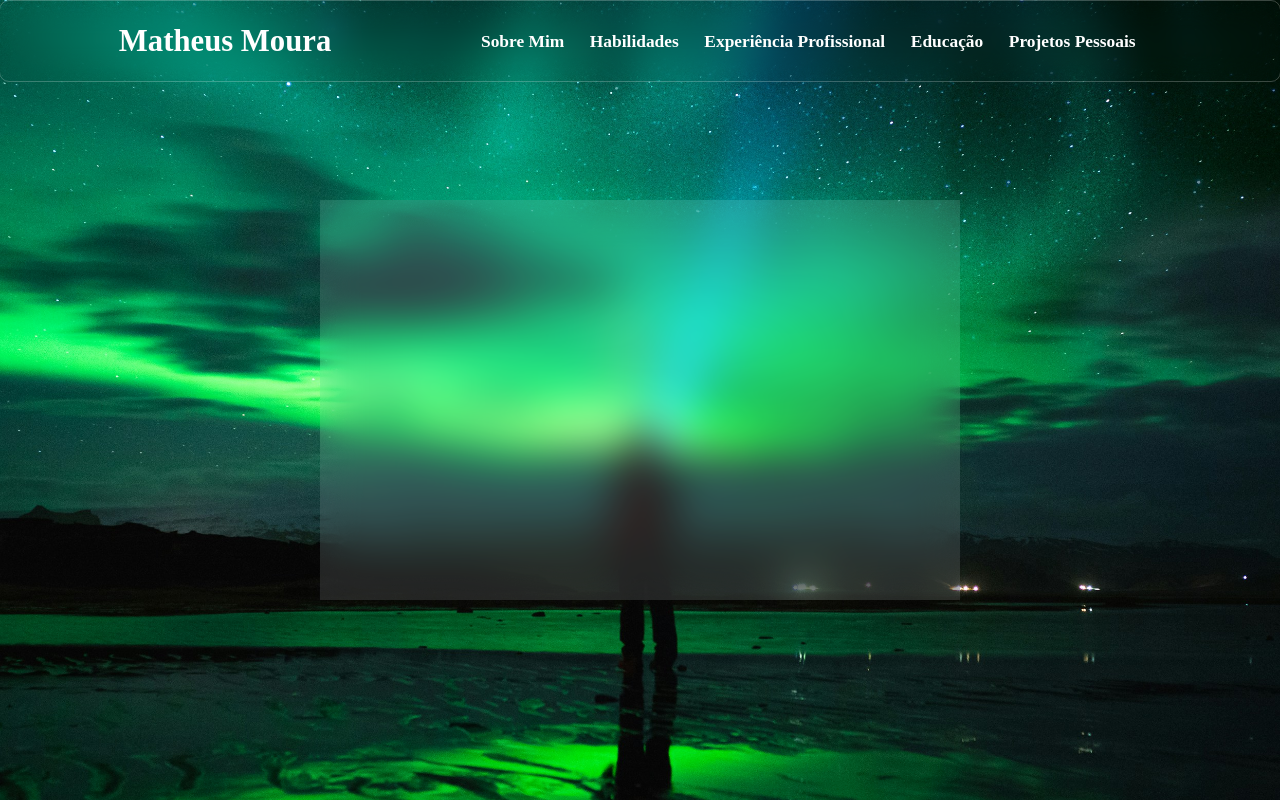
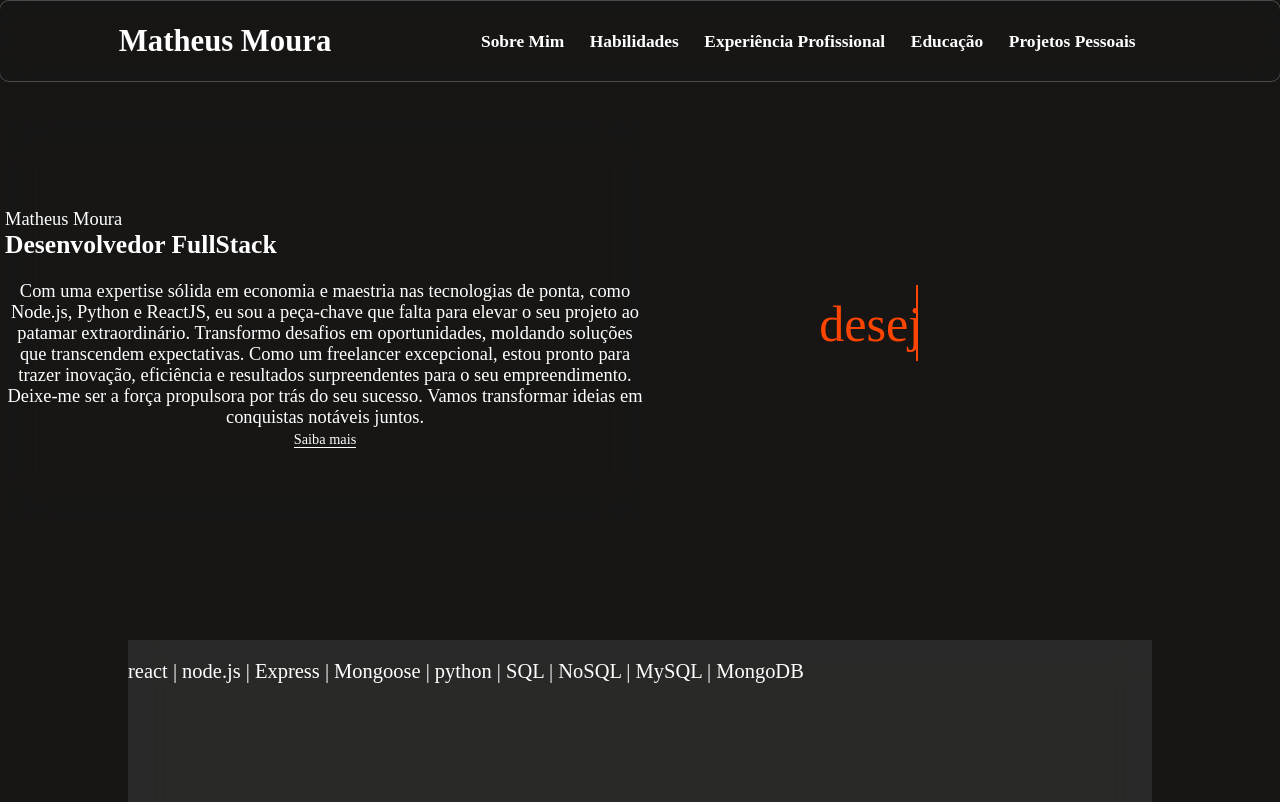
Before and after one commit to Matheus-Moura26/Portifolio2.0, a React (Create React App) app: page / in a window 1280 px wide. Shown: the top 802 px of the page. Built offline with nearby package versions, Linux system fonts and the light colour scheme.

Commit message:
Adicionado texto animado e scripts de deploy

```diff
--- a/package.json
+++ b/package.json
@@ -1,6 +1,7 @@
 {
   "name": "portifolio2.0",
   "version": "0.1.0",
+  "homepage": "https://Matheus-Moura26.github.io/Portifolio2.0",
   "private": true,
   "dependencies": {
     "@testing-library/jest-dom": "^5.17.0",
@@ -14,6 +15,8 @@
     "web-vitals": "^2.1.4"
   },
   "scripts": {
+    "predeploy": "npm run build",
+    "deploy": "gh-pages -d build",
     "start": "react-scripts start",
     "build": "react-scripts build",
     "test": "react-scripts test",
@@ -36,5 +39,8 @@
       "last 1 firefox version",
       "last 1 safari version"
     ]
+  },
+  "devDependencies": {
+    "gh-pages": "^6.1.1"
   }
 }
--- a/src/App.js
+++ b/src/App.js
@@ -54,10 +54,28 @@ function App() {
         </div>
       </div>
 
-
-      <div className="sobreMinBody" data-aos="fade-up">
+      {/* Sobre mim */}
+      <div className="sobreMinBody" data-aos="fade-right">
+          <p className="nome">Matheus Moura</p>
+          <h2>Desenvolvedor FullStack</h2>
+          <p className="text">Com uma expertise sólida em economia e maestria nas tecnologias de ponta, como Node.js, Python e ReactJS, eu sou a peça-chave
+          que falta para elevar o seu projeto ao patamar extraordinário. Transformo desafios em oportunidades, moldando soluções que transcendem expectativas.
+           Como um freelancer excepcional, estou pronto para trazer inovação, eficiência e resultados surpreendentes para o seu empreendimento. Deixe-me ser a
+           força propulsora por trás do seu sucesso. Vamos transformar ideias em conquistas notáveis juntos. <br/> <span className="textSaibaMais">Saiba mais</span></p>
 
       </div>
+      <div className="textoAnimado1Body">
+        <span></span>
+      </div>
+
+      <div className="habilidadesBody">
+        <p className="text">
+          react | node.js | Express | Mongoose | python | SQL | NoSQL | MySQL | MongoDB
+        </p>
+      </div>
+
+
+
     </div>
   );
 }
--- a/src/style/pages/home.css
+++ b/src/style/pages/home.css
@@ -31,6 +31,7 @@ h1{
     display: flex;
     align-items: center;
     justify-content: center;
+    z-index: 1;
 }
     .headerCard{
         display: flex;
@@ -166,20 +167,157 @@ h1{
     margin: 0;
     width: 100%;
     min-height: 100vh;
-    background-image: url('../contents/images/backgrounds/3.jpg');
-    background-size: cover; /* ou 'contain', dependendo do comportamento desejado */
+    /* background-image: url('../contents/images/backgrounds/3.jpg');
+    background-size: cover;
     background-position: center center;
-    background-repeat: no-repeat;
+    background-repeat: no-repeat; */
+    background-color: rgb(23, 22, 21);
     display: flex;
-    flex-direction: column;
+    flex-direction: row;
     align-items: center;
     justify-content: space-around;
     z-index: 1;
 }
-.sobreMinBody{
-    width: 50%;
+    .sobreMinBody{
+        top: 0;
+        margin-top: 15vh;
+        position: absolute;
+        left: 5px;
+        width: 50%;
+        height: 50vh;
+        backdrop-filter: blur(20px);
+        display: flex;
+        flex-direction: column;
+        align-items: flex-start;
+        justify-content: center;
+
+    }
+
+        .sobreMinBody .nome{
+            margin-bottom: 0px;
+            font-size: 1.8rem;
+            color: white;
+            text-align: center;
+        }
+        .sobreMinBody h2{
+            margin-top: 0px;
+            font-size: 2.5rem;
+            color: white;
+            text-align: center;
+        }
+
+        .sobreMinBody .text{
+            margin: 0;
+            font-size: 1.8rem;
+            color: white;
+            text-align: center;
+        }
+        .sobreMinBody .textSaibaMais{
+            margin: 0;
+            font-size: 1.4rem;
+            color: white;
+            text-align: center;
+            border-bottom: 1px solid white;
+            cursor: pointer;
+        }
+
+    .textoAnimado1Body{
+        top: 15vh;
+        position: absolute;
+        margin: 0;
+        padding: 0;
+        right: 0px;
+        width: 48%;
+        height: 50vh;
+        display: flex;
+        flex-direction: row;
+        align-items: center;
+    }
+        .textoAnimado1Body p{
+            color: white;
+            font-size: 6rem;
+        }
+        .textoAnimado1Body span{
+            margin-left: 12vw;
+            position: relative;
+            color: orangered;
+            font-size: 6rem;
+
+        }
+        /* @media (max-width: 528px){
+            // Mudar, colocar frase com animação acima do meu nome e texto ambos centralizados
+        }  */
+        .textoAnimado1Body span::before{
+            content: "";
+            animation: palavras 21s infinite;
+            text-align: center;
+        }
+        .textoAnimado1Body span::after{
+            content: "";
+            position: absolute;
+            height: 7.5rem;
+            border-left: 2px solid orangered;
+            right: -10px;
+            opacity: 1;
+            animation: cursor .8s infinite, digitando 21s steps(15) infinite;
+            width: calc(100% + 18px);
+            background-color: rgb(23, 22, 21);
+        }
+
+        @keyframes digitando{
+            10%,15%,30%,35%,50%,55%,70%,75%,90%,95%{
+                width: 0;
+            }
+            5%,20%,25%,40%,45%,60%,65%,80%,85%{
+                width: calc(100% + 18px);
+            }
+        }
+
+        @keyframes cursor{
+            0%{
+                border-left: 2px solid rgb(23, 22, 21);
+            }
+        }
+        @keyframes palavras {
+            0%,20%{
+                content: " já Inovou?";
+            }
+            21%,40%{
+                content: " deseja crescer?";
+            }
+            41%,60%{
+                content: "quer continuar vencendo?";
+                font-size: 4.8rem;
+
+            }
+            61%,80%{
+                content: " Acredita no seu sonho?";
+            }
+            81%, 100%{
+                content: " vamos fazer isto juntos!";
+                font-size: 5rem;
+            }
+        }
+
+@media (max-width: 850px){
+
+}
+
+@media (max-width: 465px){
+
+}
+
+
+.habilidadesBody{
+    margin-top: 80vh;
     height: 50vh;
+    width: 80%;
+    background-color: rgba(240, 248, 255, 0.084);
     backdrop-filter: blur(20px);
-    background-color: rgba(240, 248, 255, 0.119);
-    z-index: 1;
+    z-index: 5;
 }
+
+    .habilidadesBody .text{
+        color: white;
+        font-size: 2rem;
+    }
```
Also changed, not shown: 1 other file (tests, documents, lock files or other folders).
